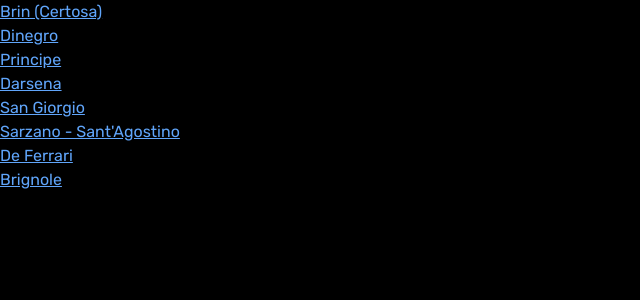
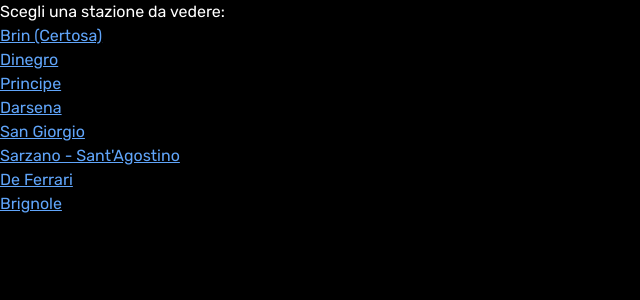
Before and after one commit to rospino74/orari-metro, a SvelteKit app: page / in a window 1280 px wide. Shown: the top 300 px of the page, without its empty margins (0-640 px from the left). Built offline with nearby package versions, Linux system fonts and the light colour scheme.

Commit message:
feat: Aggiunta descrizione indice

```diff
--- a/src/routes/+page.svelte
+++ b/src/routes/+page.svelte
@@ -3,6 +3,7 @@
     export let data: PageData;
 </script>
 
+<h1>Scegli una stazione da vedere:</h1>
 <ul>
     {#each data.pageRoutes as { name, url }}
         <li>
@@ -13,7 +14,7 @@
 
 <style lang="postcss">
     ul {
-        @apply list-item;
+        @apply list-disc;
     }
 
     a {
```
